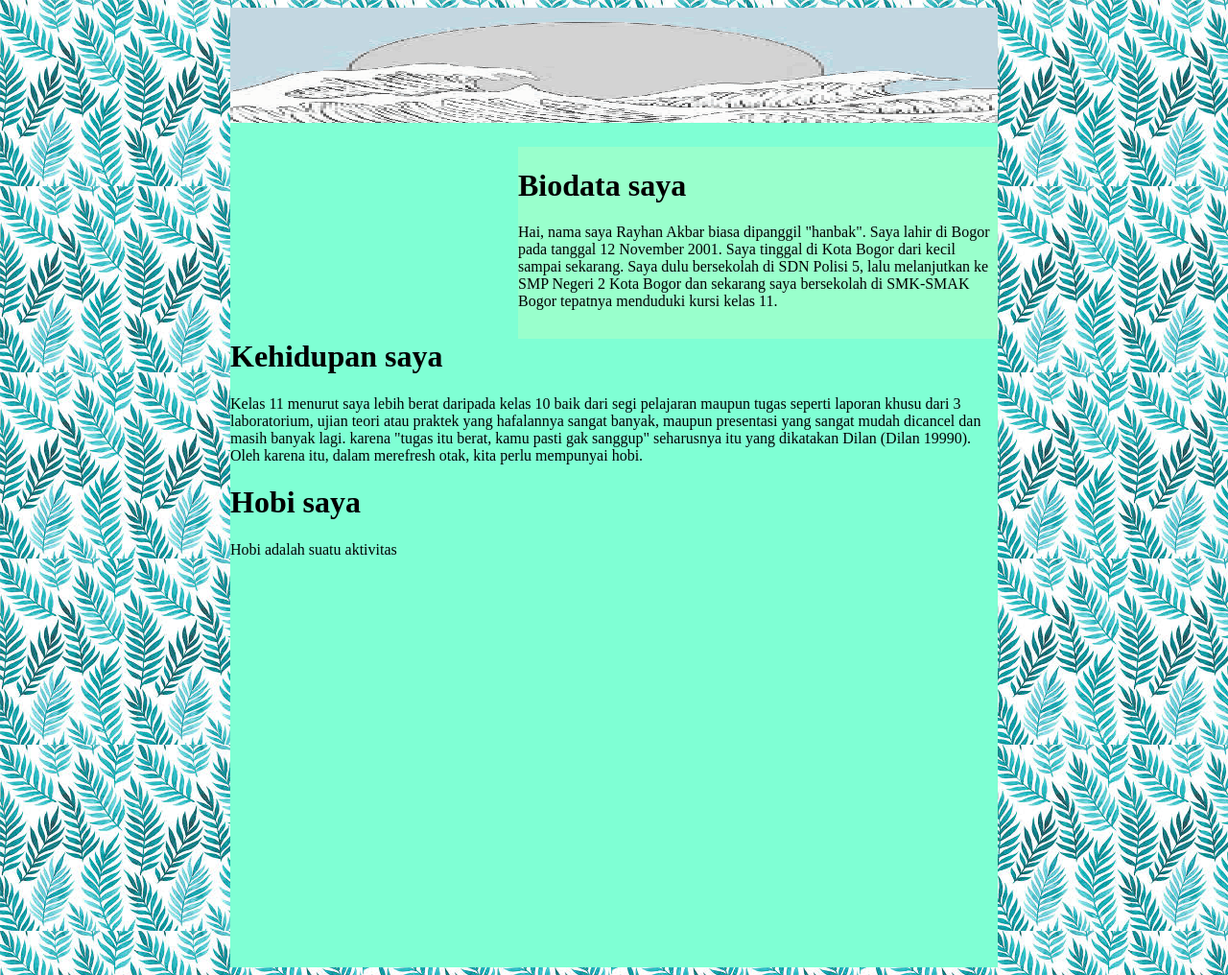
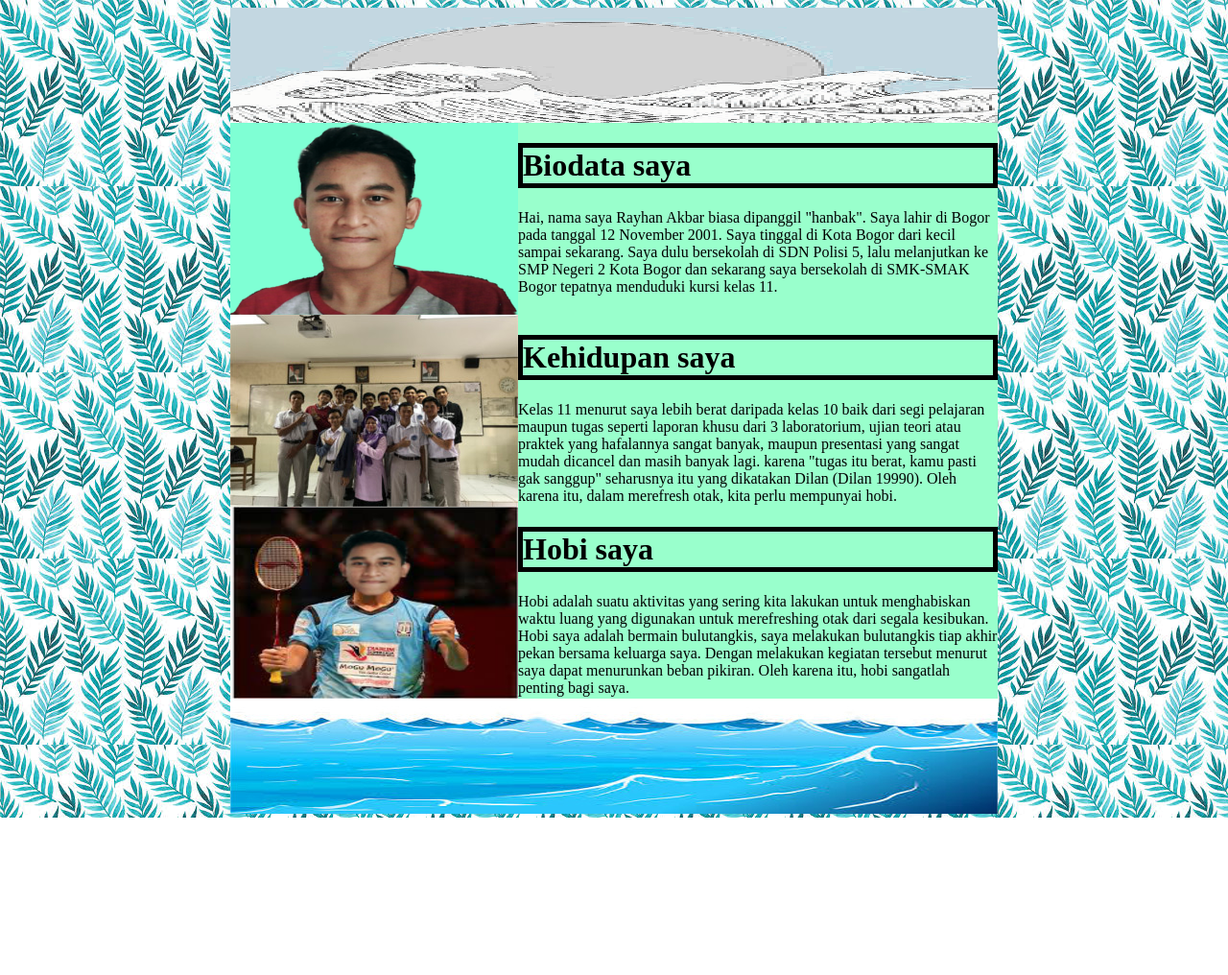
Before and after one commit to rayhanar42/rayhanar42.github.io, a plain HTML site: page index.html in a window 1280 px wide. Shown: the whole page at 96% size. After the commit the page ends 852 px from the top, so only its background shows below. Drawn offline with Linux system fonts and the light colour scheme.

Commit message:
Add files via upload

```diff
--- a/index.html
+++ b/index.html
@@ -4,31 +4,48 @@
 	<title>Rayhan Akbar</title>
 	<style>
 		body{background-image:url(img/bg.jpg); }
-		#wrap{background:#7fffd4;width:800px;height:1000px;margin:auto; }
+		#wrap{background:#7fffd4;width:800px;height:720px;margin:auto; }
 		#header{background:#5F9EAD;width:800px;height:120px;}
+		#menu{width:800px;height:50px:background:#8c8c00}
 		#content{width:800px}
 		#kiri{width:300px;height:200px;background:#7fffd4;float:left;}
 		#kanan{width:500px;height:200px;background:#99ffcc;float:right}
+		#footer{background:#5F9EAD;width:800px;height:120px;}
 	</style>
 </head>
 <body>
 <div id="wrap">
 	<div id="header">
-		<img src="img/c.png"</div>
+		<img src="img/c.png">
+	</div>
+	<div id="menu">
+
+	</div>
 	<div id="content">
-		<div id="kiri"></div>
+		<div id="kiri">
+			<img src="img/z.png">
+		</div>
 		<div id="kanan">
-			<h1>Biodata saya</h1>
+			<h1 style="border:5px solid black">Biodata saya</h1>
 			<p>Hai, nama saya Rayhan Akbar biasa dipanggil "hanbak". Saya lahir di Bogor pada tanggal 12 November 2001. Saya tinggal di Kota Bogor dari kecil sampai sekarang. Saya dulu bersekolah di SDN Polisi 5, lalu melanjutkan ke SMP Negeri 2 Kota Bogor dan sekarang saya bersekolah di SMK-SMAK Bogor tepatnya menduduki kursi kelas 11.</p></div>
 			<div id="paragrafb">
-			<h1>Kehidupan saya</h1>
+				<div id="kiri">
+					<img src="img/o.jpg" style="width:300;height: 200px">
+				</div>
+				<div id="kanan">
+			<h1 style="border:5px solid black">Kehidupan saya</h1>
 			<p>Kelas 11 menurut saya lebih berat daripada kelas 10 baik dari segi pelajaran maupun tugas seperti laporan khusu dari 3 laboratorium, ujian teori atau praktek yang hafalannya sangat banyak, maupun presentasi yang sangat mudah dicancel dan masih banyak lagi.  karena "tugas itu berat, kamu pasti gak sanggup" seharusnya itu yang dikatakan Dilan (Dilan 19990). Oleh karena itu, dalam merefresh otak, kita perlu mempunyai hobi.</p>
 			</div>
 			<div id="paragrafc">
-				<h1>Hobi saya</h1>
-			<p>Hobi adalah suatu aktivitas
-
-			</p>
+				<div id="kiri">
+			<img src="img/s.jpg" style="width:300px;height:200px">
+			</div>
+			<div id="kanan">
+				<h1 style="border:5px solid black">Hobi saya</h1>
+			<p>Hobi adalah suatu aktivitas yang sering kita lakukan untuk menghabiskan waktu luang yang digunakan untuk merefreshing otak dari segala kesibukan. Hobi saya adalah bermain bulutangkis, saya melakukan bulutangkis tiap akhir pekan bersama keluarga saya. Dengan melakukan kegiatan tersebut menurut saya dapat menurunkan beban pikiran. Oleh karena itu, hobi sangatlah penting bagi saya.</p>
+			</div>
+			<div id="footer">
+				<img src="img/footer.jpg">
 			</div>
 	</div>
 
```
Also changed, not shown: img/IMG_20171029_110223_810-1.jpg (added), img/footer.jpg (added), img/o.jpg (added), img/s.jpg (added), img/z.jpg (added), img/z.png (added).
